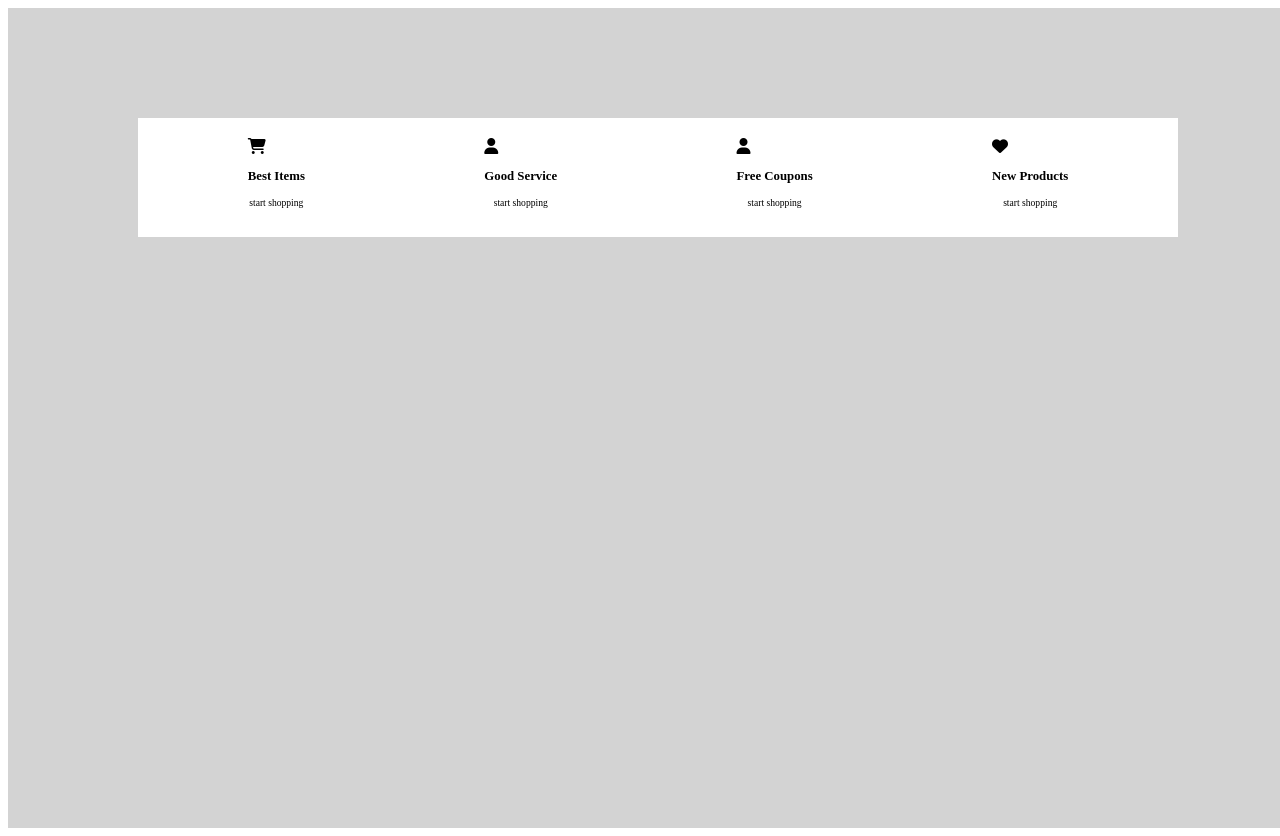
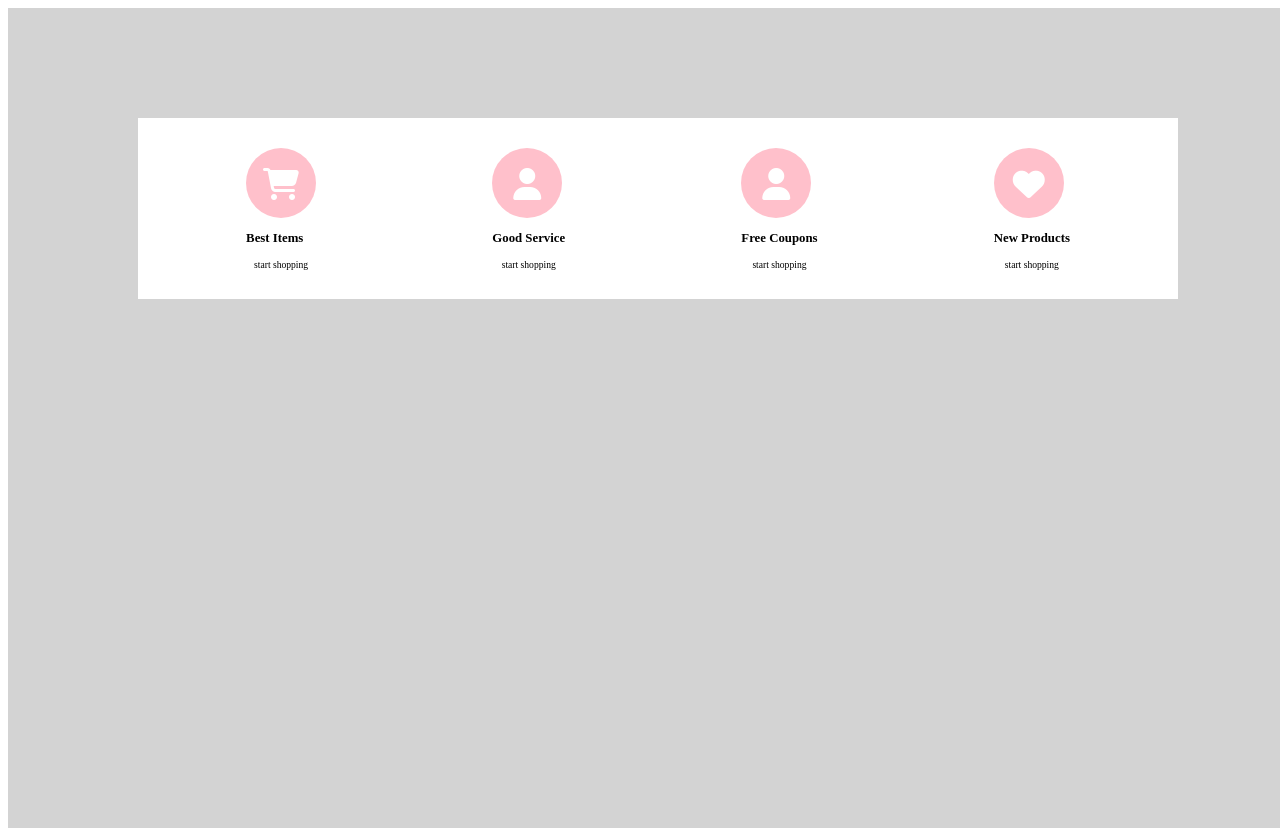
Before and after one commit to bomiiiiii/coding-study, a plain HTML site: page applecoding-HTML:CSS/반응형 레이아웃 만들기/test.html in a window 1280 px wide. Shown: the top 836 px of the page. Drawn offline with Linux system fonts and the light colour scheme.

Commit message:
아이콘 배경 만들기

```diff
--- a/applecoding-HTML:CSS/반응형 레이아웃 만들기/CSS/test.css
+++ b/applecoding-HTML:CSS/반응형 레이아웃 만들기/CSS/test.css
@@ -28,6 +28,18 @@ ul {
   font-size: 0.6rem;
   font-weight: 400;
   text-align: center;
+}
+
+.list-box i {
+  background-color: pink;
+  width: 70px;
+  height: 70px;
+  border-radius: 50px;
+  padding-top: 20px;
+  text-align: center;
+  box-sizing: border-box;
+  color: white;
+  margin-top: 10px;
 }
 
 /* 반응형 미디어 쿼리 */
--- a/applecoding-HTML:CSS/반응형 레이아웃 만들기/test.html
+++ b/applecoding-HTML:CSS/반응형 레이아웃 만들기/test.html
@@ -12,25 +12,25 @@
     <div class="dimed-layer">
       <ul class="list-box">
         <li class="list-item">
-          <i class="fa-solid fa-cart-shopping"></i>
+          <i class="fa-solid fa-cart-shopping fa-2x"></i>
           <p class="list-item-title">Best Items</p>
           <p class="list-item-desc">start shopping</p>
         </li>
 
         <li class="list-item">
-          <i class="fa-solid fa-user"></i>
+          <i class="fa-solid fa-user fa-2x"></i>
           <p class="list-item-title">Good Service</p>
           <p class="list-item-desc">start shopping</p>
         </li>
 
         <li class="list-item">
-          <i class="fa-solid fa-user"></i>
+          <i class="fa-solid fa-user fa-2x"></i>
           <p class="list-item-title">Free Coupons</p>
           <p class="list-item-desc">start shopping</p>
         </li>
 
         <li class="list-item">
-          <i class="fa-solid fa-heart"></i>
+          <i class="fa-solid fa-heart fa-2x"></i>
           <p class="list-item-title">New Products</p>
           <p class="list-item-desc">start shopping</p>
         </li>
```
